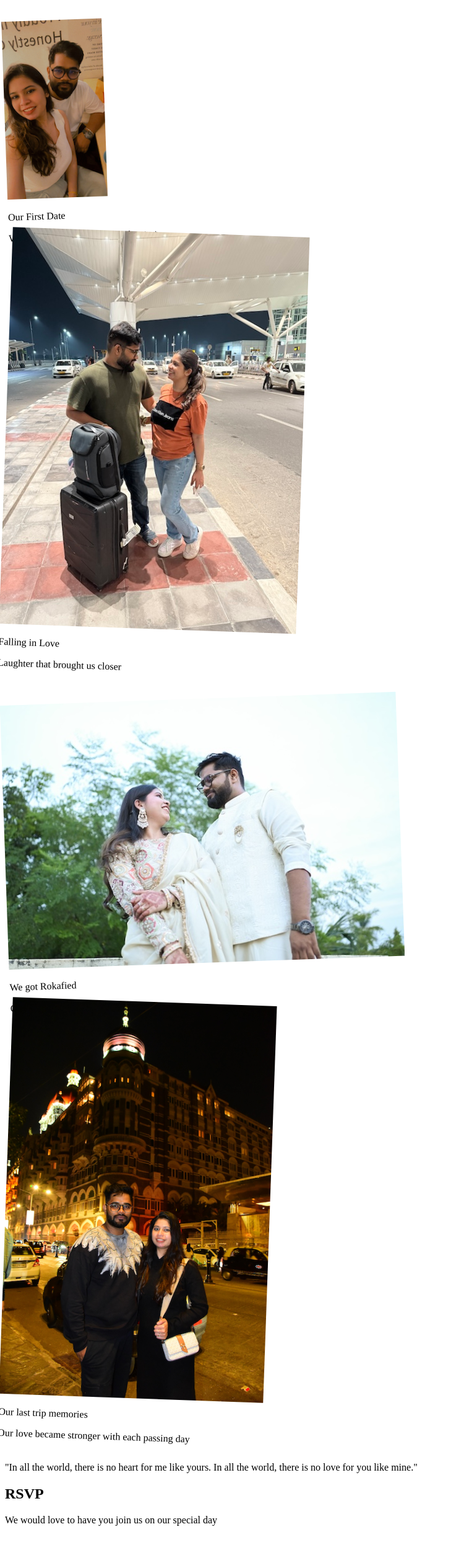
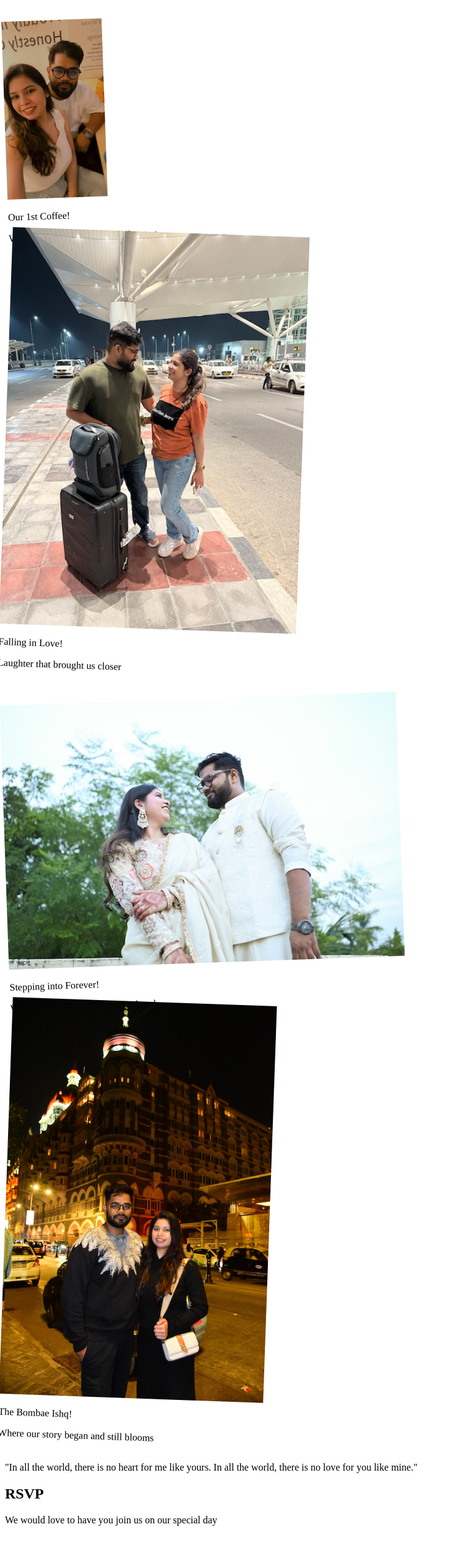
Before and after one commit to Rahulbanjare95/MyWedding, a React (Vite) app: page / in a window 1280 px wide. Shown: the part 2297-4797 px from the top of the page at 62% size, without its empty margins (0-737 px from the left). Built offline with nearby package versions, Linux system fonts and the light colour scheme; the HTML template or start-up script is replaced by a standard one.

Commit message:
Fixed the invitation

```diff
--- a/src/components/JourneySection.tsx
+++ b/src/components/JourneySection.tsx
@@ -4,23 +4,23 @@ import { motion } from 'motion/react';
 const journeyStories = [
    {
     image: '/images/ourFirstDate.png',
-    title: 'Our First Date',
+    title: 'Our 1st Coffee!',
     caption: 'We knew it was special from the start',
   },
   {
     image: '/images/ourFirstEverFeelingOflove.jpg',
-    title: 'Falling in Love',
+    title: 'Falling in Love!',
     caption: 'Laughter that brought us closer',
   },
   {
     image: '/images/we-were-tied-forever.jpg',
-    title: 'We got Rokafied',
-    caption: 'On the day we promised forever',
+    title: 'Stepping into Forever!',
+    caption: 'We got rokafied and sealed our bond',
   },
   {
     image: '/images/ourLastTripMemories.png',
-    title: 'Our last trip memories',
-    caption: 'Our love became stronger with each passing day',
+    title: 'The Bombae Ishq!',
+    caption: 'Where our story began and still blooms',
   },
 ];
 
--- a/src/components/LandingSection.tsx
+++ b/src/components/LandingSection.tsx
@@ -53,7 +53,7 @@ export function LandingSection() {
       {/* Decorative gradient orbs */}
 
       {/* Main Heading Section */}
-      <h1 className="heading-main text-center leading-tight">
+      <h1 className="heading-main text-center leading-tight -mt 10 md:-mt-12">
   <span style={{ fontFamily: 'var(--font-elegant)' }}>
     Rahul &amp; Hemanshi
   </span>
--- a/src/components/RsvpSection.tsx
+++ b/src/components/RsvpSection.tsx
@@ -126,7 +126,7 @@ export function RsvpSection() {
 
     // Google Apps Script Web App URL
     // Replace with your actual Google Apps Script deployment URL
-    const GOOGLE_SCRIPT_URL = 'https://script.google.com/macros/s/AKfycbxuuIz8LUDcyq7YmZhJj5YoPlrIB87JdONu-ilrrMJ0runYQSZFh1QjEj12sGvAGdlH/exec';
+    const GOOGLE_SCRIPT_URL = 'https://script.google.com/macros/s/AKfycbxbIfXn040Zkt11l0fzkKcLcAGrrDLUi8BiQYl-tFbahEh-nQGKnLviO3si-WtfwSJA/exec';
 
     // Get current time in Indian timezone
     const submissionTimeIST = getIndianTime();
```
Also changed, not shown: 1 other file (tests, documents, lock files or other folders).
